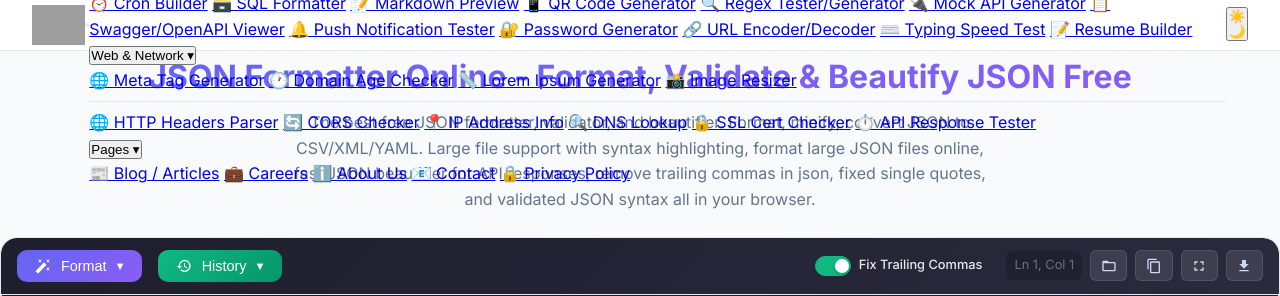
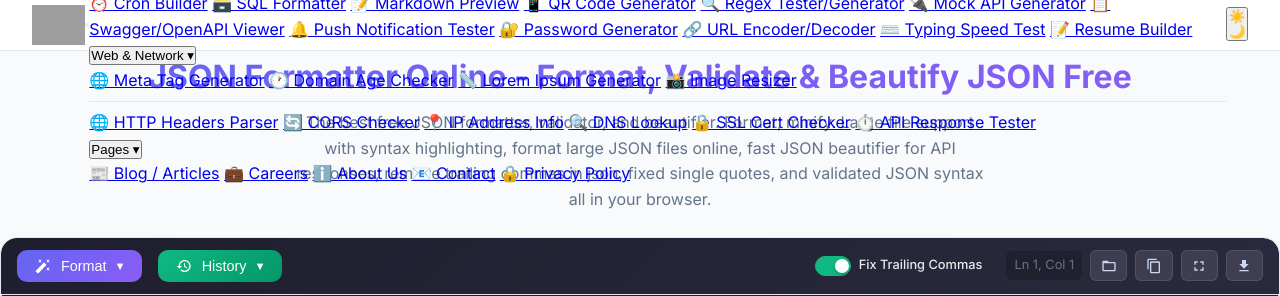
Before and after one commit to faisalbashir383/JSONFORMATTERPRO, a Django app: template templates/index.html in a window 1280 px wide. Shown: the top 296 px of the page. Run offline with Django 5.2, Linux system fonts and the light colour scheme; the template is opened without the code that fills it, so the values that code supplies are empty; some libraries are stand-ins or nearby versions; grey boxes are pictures that could not be loaded.

Commit message:
full website first commit

```diff
--- a/templates/index.html
+++ b/templates/index.html
@@ -880,7 +880,7 @@ detection. No signup - try now!{% endblock %}
     JSON Formatter Online - Format, Validate & Beautify JSON Free
   </h1>
   <p style="color: var(--color-text-secondary); font-size: 1rem; max-width: 700px; margin: 0 auto;">
-    The best free JSON formatter, validator, and beautifier. Format, minify, convert JSON to CSV/XML/YAML. Large file
+    The best free JSON formatter, validator, and beautifier. Format, minify. Large file
     support with syntax highlighting, format large JSON files online, fast JSON beautifier for
     API responses, remove trailing commas in json, fixed single quotes, and validated JSON syntax all in your browser.
   </p>
```
